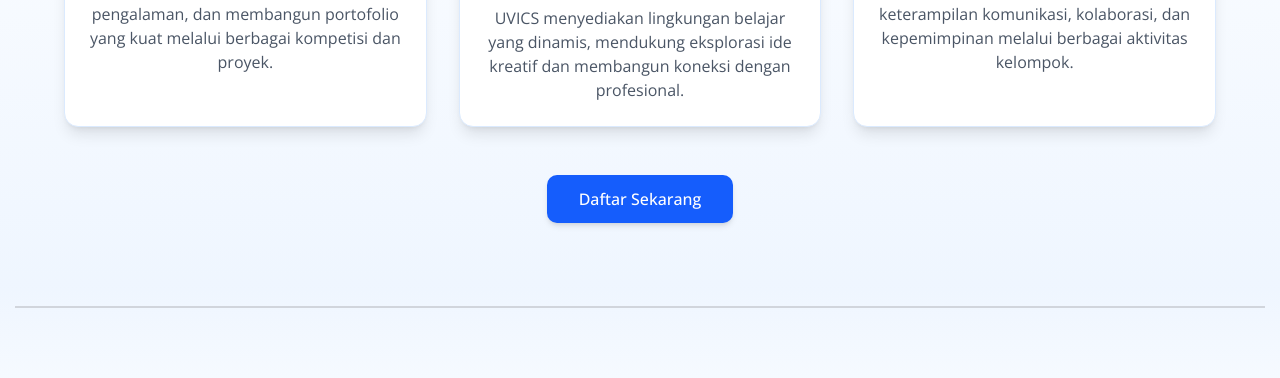
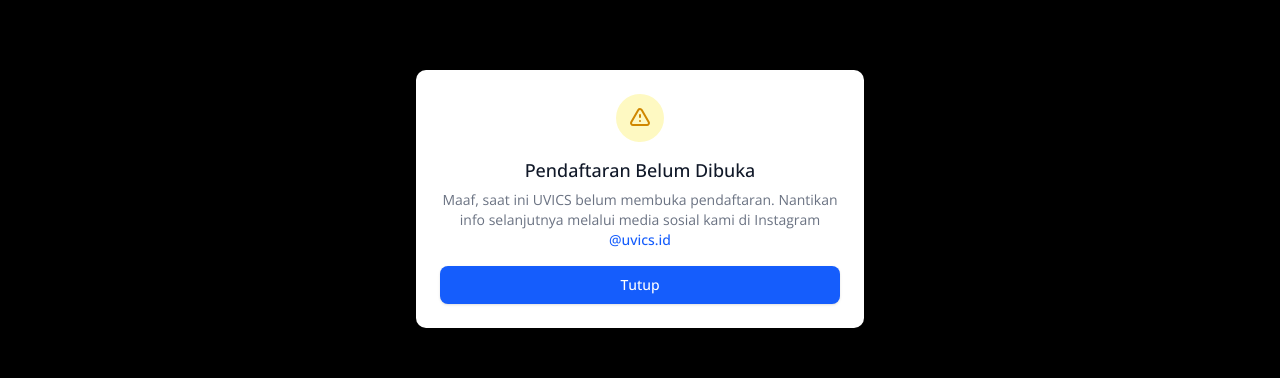
Before and after one commit to WEBUVICS/frontend, a Next.js app: page / in a window 1280 px wide. Both pictures are taken after a click on the button "Daftar Sekarang". Shown: the part 1739-2117 px from the top of the page. Built offline with nearby package versions, Linux system fonts and the light colour scheme.

Commit message:
feat: menambah notif popup & merubah UI event di home

```diff
--- a/app/(user)/page.tsx
+++ b/app/(user)/page.tsx
@@ -2,6 +2,10 @@
 "use client";
 
 import Image from "next/image";
+import { DataEvent, EventType } from "./media/dataEvent";
+import { CalendarX, MegaphoneOff } from "lucide-react"; // icon untuk empty state
+import EventCard from "@/components/userComponents/eventCard";
+import { RegistrationButton } from "@/components/userComponents/RegistrationButton";
 
 export default function HomePage() {
   return (
@@ -114,9 +118,7 @@
 
           {/* Call to Action */}
           <div className="text-center mt-12">
-            <button className="bg-blue-600 hover:bg-blue-700 text-white font-medium py-3 px-8 rounded-lg transition-all duration-300 transform hover:scale-105 shadow-md">
-              Daftar Sekarang
-            </button>
+            <RegistrationButton />
           </div>
         </div>
       </section>
@@ -134,7 +136,7 @@
       </section>
 
       {/* Carousel Section */}
-      <section className="my-12">
+      {/* <section className="my-12">
         <div className="container mx-auto">
           <h2 className="text-2xl font-bold text-center mb-6">Events</h2>
           <div className="flex flex-col md:flex-row justify-around items-center gap-4">
@@ -161,6 +163,41 @@
             />
           </div>
         </div>
+      </section> */}
+
+      {/* Event Section */}
+      <section className="min-h-screen bg-white py-16 w-full font-sans">
+        <div className="max-w-7xl mx-auto px-8">
+          <div className="text-center mb-16">
+            <span className="bg-[var(--color-primary)] text-white px-10 py-2 rounded-xl font-bold tracking-[0.5em] text-lg shadow-md font-head">
+              EVENT
+            </span>
+          </div>
+
+          {DataEvent.length > 0 && DataEvent ? (
+            <div className="space-y-8">
+              {DataEvent.map((event:EventType) => (
+                <EventCard
+                  key={event.id}
+                  image={event.image}
+                  title={event.title}
+                  description={event.description}
+                  hashtag={event.hashtag}
+                />
+              ))}
+            </div>
+          ) : (
+            <div className="flex flex-col items-center justify-center text-center py-20 bg-gray-50 rounded-3xl shadow-inner">
+              <CalendarX className="w-20 h-20 text-gray-400 mb-6" strokeWidth={1.5} />
+              <h2 className="text-2xl font-semibold text-gray-600">
+                Belum ada event yang tersedia
+              </h2>
+              <p className="text-gray-500 mt-2">
+                Nantikan event menarik dari kami selanjutnya 🎉
+              </p>
+            </div>
+          )}
+        </div>
       </section>
 
       {/* Footer */}
--- a/app/(user)/showcase/mockData.ts
+++ b/app/(user)/showcase/mockData.ts
@@ -47,6 +47,6 @@
       members: ["Reva Elzany Rorie", "Darryl Daniel Laluyan", "Alya Priskila Gracia Manoppo"],
       description:
         "Tim D’Netra dari Universitas Klabat berhasil meraih Juara 3 dalam ajang Business Plan Competition 2025 kategori Bisnis Digital melalui proyek inovatif mereka yang berfokus pada pendidikan inklusif. D’Netra merupakan platform pembelajaran digital yang dirancang khusus untuk mendukung siswa penyandang disabilitas tunanetra agar dapat belajar secara mandiri dan setara. Aplikasi ini mengintegrasikan teknologi AI, pembaca layar, navigasi suara, dan dukungan perangkat Braille Display, sehingga pengalaman belajar menjadi lebih mudah diakses dan interaktif. Dengan pendekatan Universal Design for Learning (UDL) dan kepatuhan terhadap standar WCAG 2.1, D’Netra menjadi terobosan nyata dalam upaya mewujudkan pendidikan inklusif di Indonesia. Keberhasilan tim D’Netra mencerminkan komitmen mereka dalam menggabungkan empati, inovasi, dan teknologi untuk menciptakan solusi pendidikan yang berkeadilan bagi semua.",
-      tags: ["competition", "businessplan", "elearning", "AI", "inclusion", "innovation", "dnetra"]
+      tags: ["competition", "businessplan", "e-learning", "AI", "inclusion", "innovation", "dnetra"]
     }
 ];
--- /dev/null
+++ b/components/userComponents/RegistrationButton.tsx
@@ -0,0 +1,81 @@
+"use client";
+
+import { useState } from 'react';
+
+interface RegistrationButtonProps {
+  className?: string;
+}
+
+export const RegistrationButton: React.FC<RegistrationButtonProps> = ({ className = '' }) => {
+  const [showPopup, setShowPopup] = useState(false);
+
+  // ubah isRegistrationOpen ke true ketika pendaftaran di uvics sudah dibuka
+  const isRegistrationOpen = false;
+
+  // uncomment code dibawah ini ketika pendaftaran sudah dibuka dan ganti url linknya dengan link form yang benar
+  // const registrationUrl = "https://forms.google.com/your-form-url";
+
+  const handleClick = () => {
+    if (!isRegistrationOpen) {
+      setShowPopup(true);
+      // Auto hide popupnya setelah 5 detik
+      setTimeout(() => setShowPopup(false), 5000);
+    } else {
+      // When registration is open, uncomment this and comment out the setShowPopup logic above,
+      // window.open(registrationUrl, '_blank');
+    }
+  };
+
+  return (
+    <div className="relative">
+      <button
+        onClick={handleClick}
+        className={`bg-blue-600 hover:bg-blue-700 text-white font-medium py-3 px-8 rounded-lg cursor-pointer
+        transition-all duration-300 transform hover:scale-105 shadow-md ${className}`}
+      >
+        Daftar Sekarang
+      </button>
+
+      {/* Popup notification */}
+      {showPopup && (
+        <div className="fixed inset-0 flex items-center justify-center z-50 px-4">
+          <div className="fixed inset-0 bg-black bg-opacity-50 transition-opacity"
+              onClick={() => setShowPopup(false)} />
+          <div className="relative bg-white rounded-lg p-6 max-w-md w-full mx-4 shadow-xl transform transition-all">
+            <div className="text-center">
+              <div className="mx-auto flex items-center justify-center h-12 w-12 rounded-full bg-yellow-100 mb-4">
+                <svg className="h-6 w-6 text-yellow-600" fill="none" viewBox="0 0 24 24" stroke="currentColor">
+                  <path strokeLinecap="round" strokeLinejoin="round" strokeWidth="2"
+                        d="M12 9v2m0 4h.01m-6.938 4h13.856c1.54 0 2.502-1.667 1.732-3L13.732 4c-.77-1.333-2.694-1.333-3.464 0L3.34 16c-.77 1.333.192 3 1.732 3z" />
+                </svg>
+              </div>
+              <h3 className="text-lg leading-6 font-medium text-gray-900 mb-2">
+                Pendaftaran Belum Dibuka
+              </h3>
+              <div className="mt-2">
+                <p className="text-sm text-gray-500">
+                  Maaf, saat ini UVICS belum membuka pendaftaran. Nantikan info selanjutnya melalui media sosial kami di Instagram{' '}
+                  <a href="https://www.instagram.com/uvics_id/"
+                     className="text-blue-600 hover:text-blue-800 font-medium"
+                     target="_blank"
+                     rel="noopener noreferrer">
+                    @uvics.id
+                  </a>
+                </p>
+              </div>
+              <div className="mt-4">
+                <button
+                  type="button"
+                  className="w-full inline-flex justify-center rounded-md border border-transparent shadow-sm px-4 py-2 bg-blue-600 text-base font-medium text-white hover:bg-blue-700 focus:outline-none focus:ring-2 focus:ring-offset-2 focus:ring-blue-500 sm:text-sm "
+                  onClick={() => setShowPopup(false)}
+                >
+                  Tutup
+                </button>
+              </div>
+            </div>
+          </div>
+        </div>
+      )}
+    </div>
+  );
+};
```
